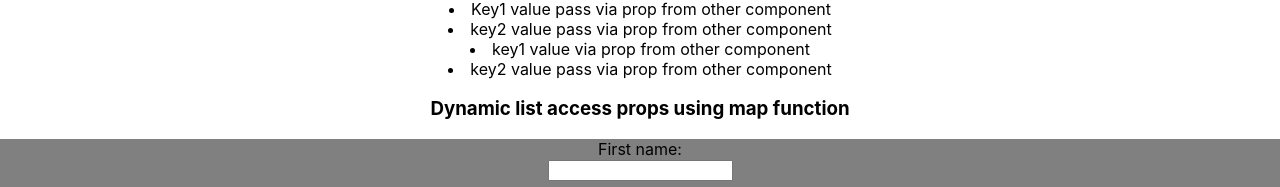
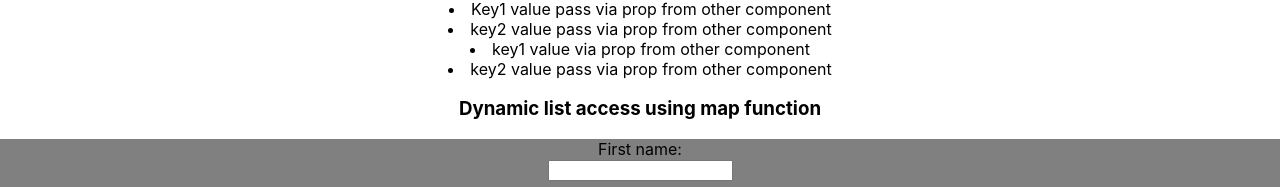
Before and after one commit to RohitSharma0077/react-app-begin, a React (Create React App) app: page / in a window 1280 px wide. Shown: the part 508-695 px from the top of the page. Built offline with nearby package versions, Linux system fonts and the light colour scheme.

Commit message:
updating code

```diff
--- a/src/components/FirstComponent.js
+++ b/src/components/FirstComponent.js
@@ -56,7 +56,7 @@ import { useState } from 'react';
                 <li>{props.object_values[1].key2}</li>
 
 
-            <h3>Dynamic list access props using map function</h3>
+            <h3>Dynamic list access using map function</h3>
             <FormComponent onSaveForm={onSaveFormHandler} ></FormComponent>
 
                 <h5>key 1 list</h5>
--- a/src/components/FormComponent.js
+++ b/src/components/FormComponent.js
@@ -67,9 +67,9 @@ return(
         <div style={{background:"grey"}}>
              <form onSubmit={formSubmitHandler}>
                 <label for="fname">First name:</label><br/>
-                <input type="text" value={Current_fname_val} className="fname" onChange={inputFnameChange}/><br/><br/>
+                <input required type="text" value={Current_fname_val} className="fname" onChange={inputFnameChange}/><br/><br/>
                 <label for="lname">Last name:</label><br/>
-                <input type="text" value={Current_lname_val} className="lname" onChange={inputLnameChange}/><br/><br/>
+                <input required type="text" value={Current_lname_val} className="lname" onChange={inputLnameChange}/><br/><br/>
                 <input type="submit" value="Submit"/>
             </form>
         </div>
```
